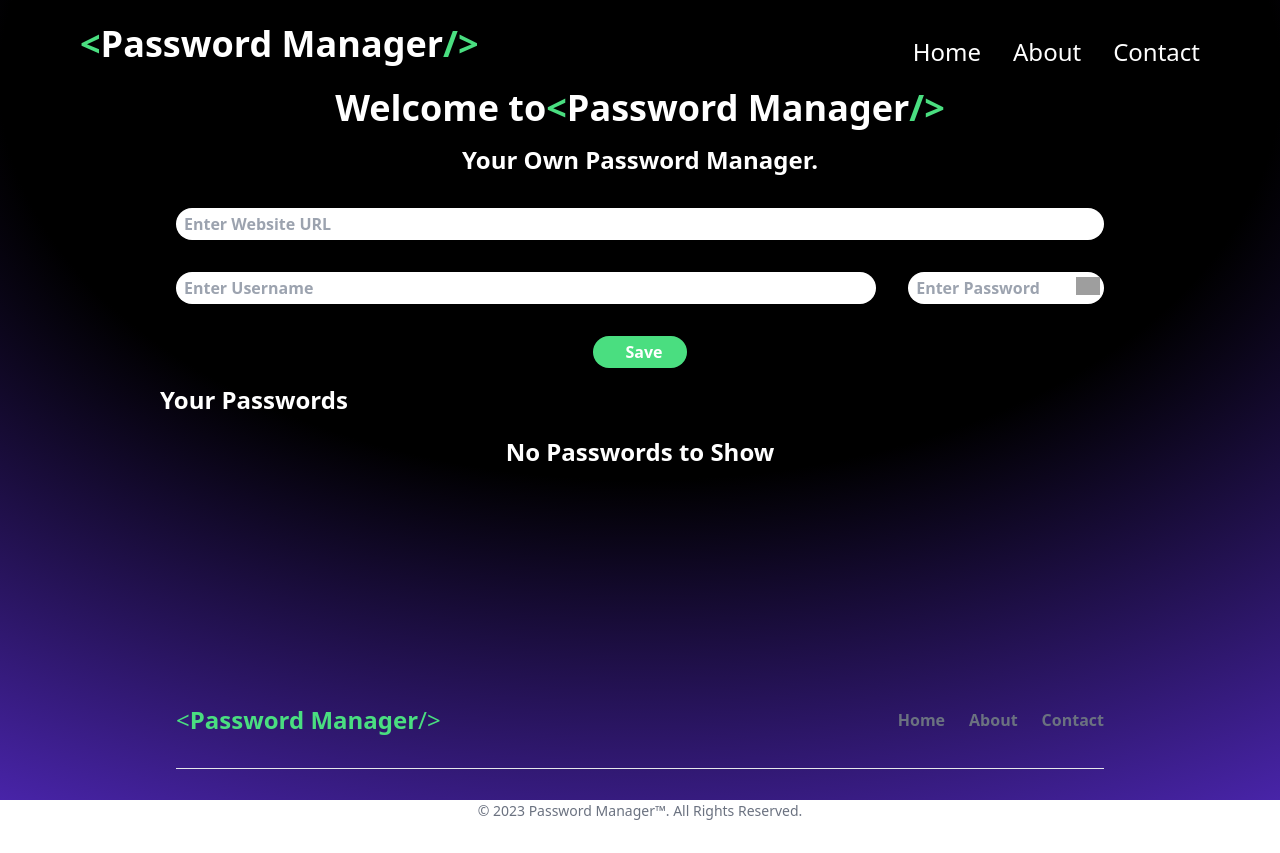
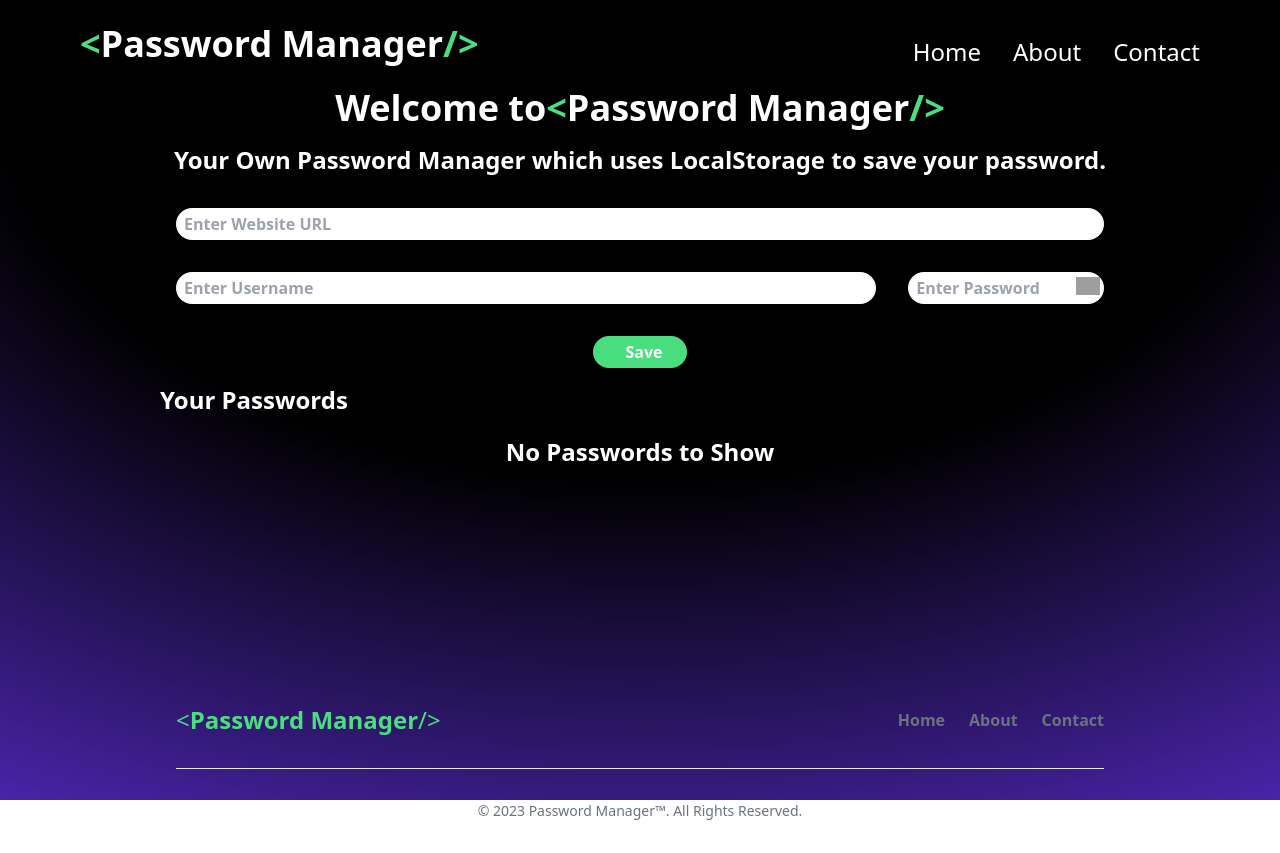
Before and after one commit to AaravAgarwal05/Password-Manager, a React (Vite) app: page /Password-Manager/ in a window 1280 px wide. Built offline with nearby package versions, Linux system fonts and the light colour scheme; grey boxes are pictures that could not be loaded; some icons are missing.

Commit message:
Update Home.jsx

```diff
--- a/src/Components/Home.jsx
+++ b/src/Components/Home.jsx
@@ -166,7 +166,7 @@ const Home = () => {
             </span>
           </h1>
           <p className="text-2xl text-center mt-4 mb-4 font-semibold">
-            Your Own Password Manager.
+            Your Own Password Manager which uses LocalStorage to save your password.
           </p>
           <div className="flex flex-col p-4 text-black sm:gap-8 gap-2 font-semibold">
             <input
```
